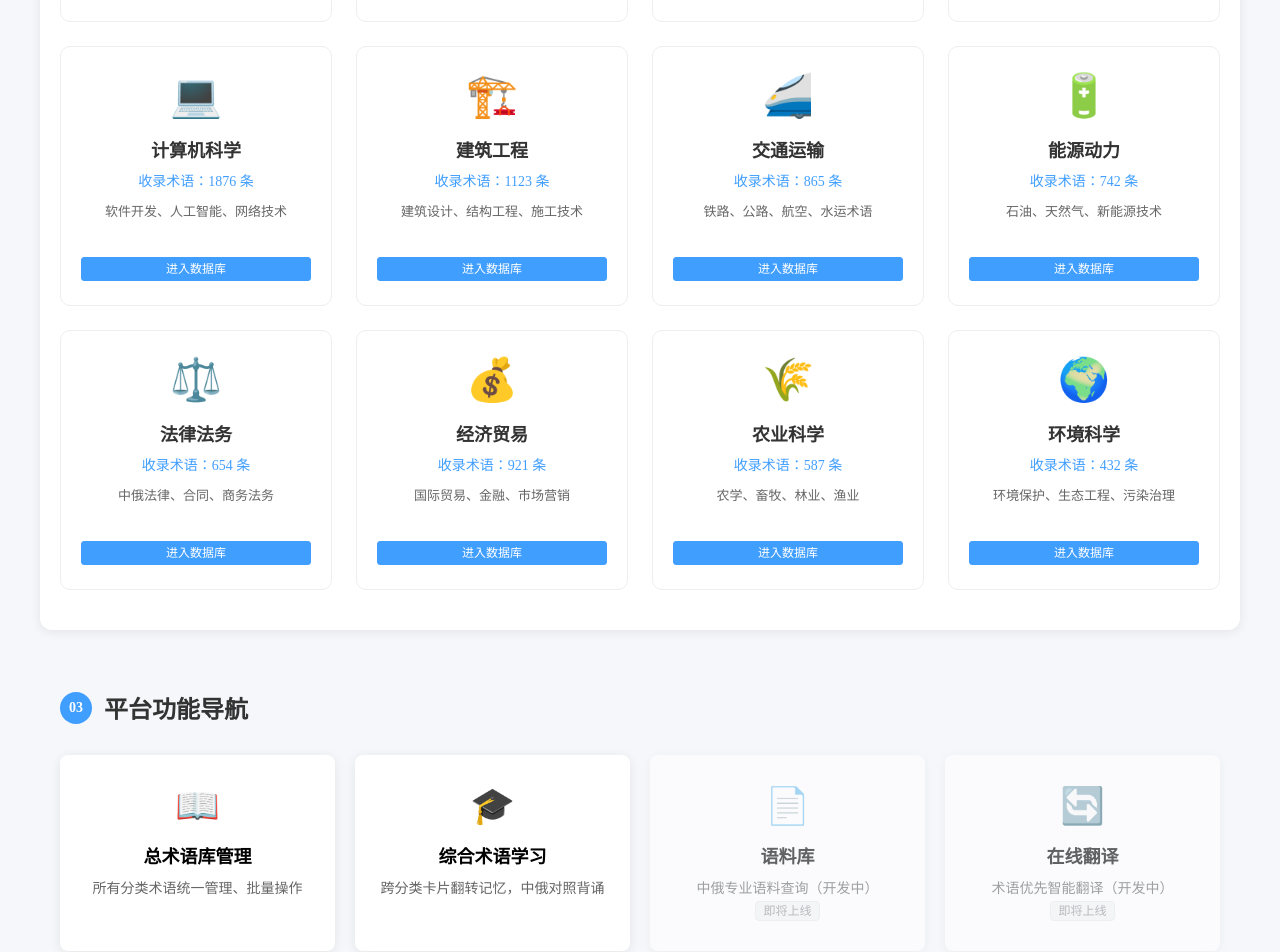
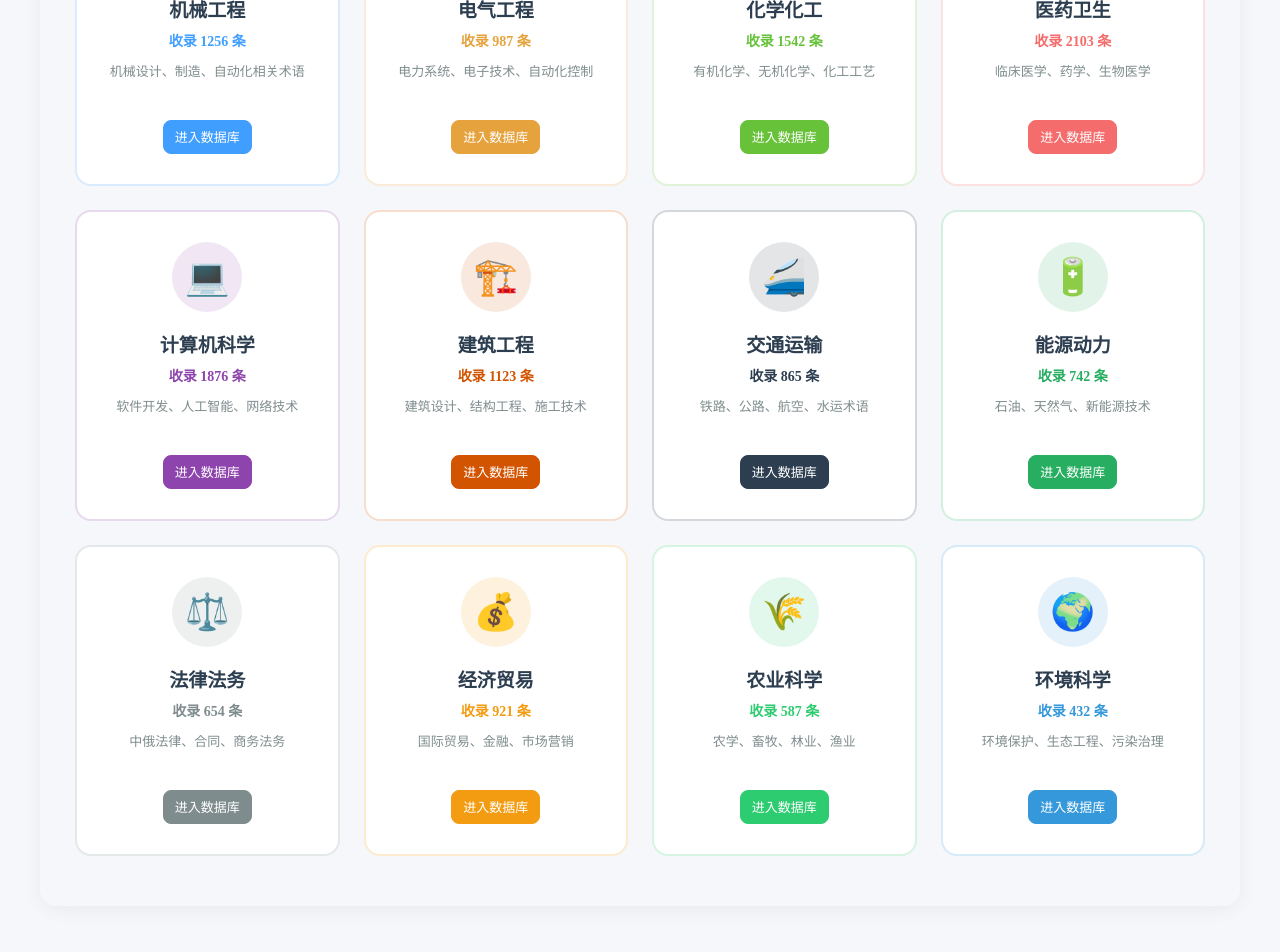
Before and after one commit to Florence3272/SutixAI, a Vue app in the folder SutixAI_1.1/sutix-front/sutix-front/: page /home in a window 1280 px wide. Shown: the part 1240-2192 px from the top of the page. Built offline with nearby package versions, Linux system fonts and the light colour scheme.

Commit message:
Update Home.vue

```diff
--- a/SutixAI_1.1/sutix-front/sutix-front/src/pages/user/Home.vue
+++ b/SutixAI_1.1/sutix-front/sutix-front/src/pages/user/Home.vue
@@ -2,7 +2,7 @@
 <Header />
   <div class="home">
     <!-- 全屏Banner -->
-    <div class="banner">
+    <div class="banner" :style="{backgroundImage: `url(${bannerImg})`}">
       <div class="banner-overlay"></div>
       <div class="banner-content">
         <h1>📚 中-俄 专业术语库平台</h1>
@@ -31,10 +31,79 @@
       </div>
     </div>
 
+
+    <!-- 平台功能入口 -->
+    <div class="section">
+      <div class="section-title">
+        <span class="num">01</span>
+        <span>平台功能导航</span>
+      </div>
+      <div class="module-grid">
+        <div class="module-card" @click="$router.push('/term-list')">
+          <div class="card-icon">📖</div>
+          <div class="card-title">总术语库管理</div>
+          <div class="card-desc">所有分类术语统一管理、批量操作</div>
+        </div>
+        <div class="module-card" @click="$router.push('/term-study')">
+          <div class="card-icon">🎓</div>
+          <div class="card-title">综合术语学习</div>
+          <div class="card-desc">跨分类卡片翻转记忆，中俄对照背诵</div>
+        </div>
+        <div class="module-card disabled">
+          <div class="card-icon">📄</div>
+          <div class="card-title">语料库</div>
+          <div class="card-desc">中俄专业语料查询（开发中）</div>
+          <el-tag size="small" type="info" class="mt-2">即将上线</el-tag>
+        </div>
+        <div class="module-card disabled">
+          <div class="card-icon">🔄</div>
+          <div class="card-title">在线翻译</div>
+          <div class="card-desc">术语优先智能翻译（开发中）</div>
+          <el-tag size="small" type="info" class="mt-2">即将上线</el-tag>
+        </div>
+      </div>
+    </div>
+  </div>
+
+    <!-- 专业分类数据库展示区 -->
+    <div class="section category-section">
+      <div class="section-title">
+        <span class="num">02</span>
+        <span>专业分类数据库</span>
+      </div>
+
+      <div class="category-grid">
+        <div
+          v-for="(category, index) in categoryList"
+          :key="index"
+          class="category-card"
+          @click="goToCategoryDatabase(category.id)"
+          :style="{ borderColor: category.color + '33' }"
+        >
+          <!-- 图标圆形背景 -->
+          <div class="category-icon-wrap" :style="{ background: category.color + '22' }">
+            <div class="category-icon" :style="{ color: category.color }">{{ category.icon }}</div>
+          </div>
+
+          <div class="category-title">{{ category.name }}</div>
+
+          <div class="category-count" :style="{ color: category.color }">
+            收录 {{ category.termCount }} 条
+          </div>
+
+          <div class="category-desc">{{ category.description }}</div>
+
+          <el-button type="primary" size="small" class="enter-btn" :style="{ background: category.color, borderColor: category.color }">
+            进入数据库
+          </el-button>
+        </div>
+      </div>
+    </div>
+
     <!-- 精选中俄术语卡片区 -->
     <div class="section">
       <div class="section-title">
-        <span class="num">01</span>
+        <span class="num">03</span>
         <span>精选中俄术语</span>
       </div>
 
@@ -87,67 +156,11 @@
       </div>
     </div>
 
-    <!-- 专业分类数据库展示区（核心修改：跳转至独立分库） -->
-    <div class="section category-section">
-      <div class="section-title">
-        <span class="num">02</span>
-        <span>专业分类数据库</span>
-      </div>
-
-      <div class="category-grid">
-        <div
-          v-for="(category, index) in categoryList"
-          :key="index"
-          class="category-card"
-          @click="goToCategoryDatabase(category.id)"
-        >
-          <div class="category-icon">{{ category.icon }}</div>
-          <div class="category-title">{{ category.name }}</div>
-          <div class="category-count">收录术语：{{ category.termCount }} 条</div>
-          <div class="category-desc">{{ category.description }}</div>
-          <el-button type="primary" size="small" class="enter-btn">
-            进入数据库
-          </el-button>
-        </div>
-      </div>
-    </div>
-
-    <!-- 平台功能入口 -->
-    <div class="section">
-      <div class="section-title">
-        <span class="num">03</span>
-        <span>平台功能导航</span>
-      </div>
-      <div class="module-grid">
-        <div class="module-card" @click="$router.push('/term-list')">
-          <div class="card-icon">📖</div>
-          <div class="card-title">总术语库管理</div>
-          <div class="card-desc">所有分类术语统一管理、批量操作</div>
-        </div>
-        <div class="module-card" @click="$router.push('/term-study')">
-          <div class="card-icon">🎓</div>
-          <div class="card-title">综合术语学习</div>
-          <div class="card-desc">跨分类卡片翻转记忆，中俄对照背诵</div>
-        </div>
-        <div class="module-card disabled">
-          <div class="card-icon">📄</div>
-          <div class="card-title">语料库</div>
-          <div class="card-desc">中俄专业语料查询（开发中）</div>
-          <el-tag size="small" type="info" class="mt-2">即将上线</el-tag>
-        </div>
-        <div class="module-card disabled">
-          <div class="card-icon">🔄</div>
-          <div class="card-title">在线翻译</div>
-          <div class="card-desc">术语优先智能翻译（开发中）</div>
-          <el-tag size="small" type="info" class="mt-2">即将上线</el-tag>
-        </div>
-      </div>
-    </div>
-  </div>
 </template>
 
 <script setup>
 import Header from '@/components/Header.vue'
+import bannerImg from '@/img/500d20e282f6d5ed4029532465757cd1.jpg'
 
 import { ref, computed, onMounted, watch } from 'vue'
 import { useRouter } from 'vue-router'
@@ -160,20 +173,20 @@ const startIndex = ref(0)
 const searchLoading = ref(false)
 const isAnimating = ref(false)
 
-// 分类数据库列表（可直接在此添加/修改你的十几个分类）
+// 【升级】每个分类自带专属颜色
 const categoryList = ref([
-  { id: 'mechanical', name: '机械工程', icon: '⚙️', termCount: 1256, description: '机械设计、制造、自动化相关术语' },
-  { id: 'electrical', name: '电气工程', icon: '⚡', termCount: 987, description: '电力系统、电子技术、自动化控制' },
-  { id: 'chemical', name: '化学化工', icon: '🧪', termCount: 1542, description: '有机化学、无机化学、化工工艺' },
-  { id: 'medical', name: '医药卫生', icon: '💊', termCount: 2103, description: '临床医学、药学、生物医学' },
-  { id: 'computer', name: '计算机科学', icon: '💻', termCount: 1876, description: '软件开发、人工智能、网络技术' },
-  { id: 'construction', name: '建筑工程', icon: '🏗️', termCount: 1123, description: '建筑设计、结构工程、施工技术' },
-  { id: 'transport', name: '交通运输', icon: '🚄', termCount: 865, description: '铁路、公路、航空、水运术语' },
-  { id: 'energy', name: '能源动力', icon: '🔋', termCount: 742, description: '石油、天然气、新能源技术' },
-  { id: 'legal', name: '法律法务', icon: '⚖️', termCount: 654, description: '中俄法律、合同、商务法务' },
-  { id: 'economic', name: '经济贸易', icon: '💰', termCount: 921, description: '国际贸易、金融、市场营销' },
-  { id: 'agricultural', name: '农业科学', icon: '🌾', termCount: 587, description: '农学、畜牧、林业、渔业' },
-  { id: 'environmental', name: '环境科学', icon: '🌍', termCount: 432, description: '环境保护、生态工程、污染治理' }
+  { id: 'mechanical', name: '机械工程', icon: '⚙️', color: '#409eff', termCount: 1256, description: '机械设计、制造、自动化相关术语' },
+  { id: 'electrical', name: '电气工程', icon: '⚡', color: '#e6a23c', termCount: 987, description: '电力系统、电子技术、自动化控制' },
+  { id: 'chemical', name: '化学化工', icon: '🧪', color: '#67c23a', termCount: 1542, description: '有机化学、无机化学、化工工艺' },
+  { id: 'medical', name: '医药卫生', icon: '💊', color: '#f56c6c', termCount: 2103, description: '临床医学、药学、生物医学' },
+  { id: 'computer', name: '计算机科学', icon: '💻', color: '#8e44ad', termCount: 1876, description: '软件开发、人工智能、网络技术' },
+  { id: 'construction', name: '建筑工程', icon: '🏗️', color: '#d35400', termCount: 1123, description: '建筑设计、结构工程、施工技术' },
+  { id: 'transport', name: '交通运输', icon: '🚄', color: '#2c3e50', termCount: 865, description: '铁路、公路、航空、水运术语' },
+  { id: 'energy', name: '能源动力', icon: '🔋', color: '#27ae60', termCount: 742, description: '石油、天然气、新能源技术' },
+  { id: 'legal', name: '法律法务', icon: '⚖️', color: '#7f8c8d', termCount: 654, description: '中俄法律、合同、商务法务' },
+  { id: 'economic', name: '经济贸易', icon: '💰', color: '#f39c12', termCount: 921, description: '国际贸易、金融、市场营销' },
+  { id: 'agricultural', name: '农业科学', icon: '🌾', color: '#2ecc71', termCount: 587, description: '农学、畜牧、林业、渔业' },
+  { id: 'environmental', name: '环境科学', icon: '🌍', color: '#3498db', termCount: 432, description: '环境保护、生态工程、污染治理' }
 ])
 
 // 每页展示4张中俄术语卡片
@@ -192,14 +205,13 @@ const currentPage = computed(() => {
   return Math.floor(startIndex.value / 4)
 })
 
-// 读取本地中俄术语数据（精选术语来自各分类随机抽取）
+// 读取本地中俄术语数据
 const loadTerms = () => {
   try {
     const data = localStorage.getItem('sutix-term-list')
     if (data) {
       allTerms.value = JSON.parse(data)
     } else {
-      // 初始化示例数据（实际项目中从各分类数据库抽取）
       const sampleTerms = [
         { name: '人工智能', ruName: 'Искусственный интеллект', category: 'computer' },
         { name: '机器学习', ruName: 'Машинное обучение', category: 'computer' },
@@ -222,91 +234,55 @@ const loadTerms = () => {
 // 上一组
 const prevTerm = () => {
   if (isAnimating.value) return
-
   isAnimating.value = true
-  if (startIndex.value > 0) {
-    startIndex.value -= 4
-  } else {
-    startIndex.value = Math.max(0, allTerms.value.length - 4)
-  }
-
-  setTimeout(() => {
-    isAnimating.value = false
-  }, 300)
+  startIndex.value = startIndex.value > 0 ? startIndex.value - 4 : Math.max(0, allTerms.value.length - 4)
+  setTimeout(() => isAnimating.value = false, 300)
 }
 
 // 下一组
 const nextTerm = () => {
   if (isAnimating.value) return
-
   isAnimating.value = true
-  if (startIndex.value + 4 < allTerms.value.length) {
-    startIndex.value += 4
-  } else {
-    startIndex.value = 0
-  }
-
-  setTimeout(() => {
-    isAnimating.value = false
-  }, 300)
+  startIndex.value = startIndex.value + 4 < allTerms.value.length ? startIndex.value + 4 : 0
+  setTimeout(() => isAnimating.value = false, 300)
 }
 
 // 跳转到指定页
 const goToPage = (pageIndex) => {
   if (isAnimating.value || pageIndex === currentPage.value) return
-
   isAnimating.value = true
   startIndex.value = pageIndex * 4
-
-  setTimeout(() => {
-    isAnimating.value = false
-  }, 300)
+  setTimeout(() => isAnimating.value = false, 300)
 }
 
-// 跳转到术语详情页
+// 术语详情
 const goToTermDetail = (index) => {
   router.push(`/term-detail?index=${index}`)
 }
 
-// 核心修改：跳转到独立的分类数据库页面
+// 进入分类数据库
 const goToCategoryDatabase = (categoryId) => {
-  router.push({
-    path: `/category/${categoryId}`
-  })
+  router.push({ path: `/category/${categoryId}` })
 }
 
-// 首页搜索跳转（全站搜索）
+// 搜索
 const handleSearch = () => {
-  if (!searchText.value.trim()) {
-    ElMessage.warning('请输入搜索内容')
-    return
-  }
-
+  if (!searchText.value.trim()) return ElMessage.warning('请输入搜索内容')
   searchLoading.value = true
-
   setTimeout(() => {
     searchLoading.value = false
-    router.push({
-      path: '/term-list',
-      query: { search: searchText.value.trim() }
-    })
+    router.push({ path: '/term-list', query: { search: searchText.value.trim() } })
   }, 500)
 }
 
-onMounted(() => {
-  loadTerms()
+onMounted(() => loadTerms())
+
+watch(() => allTerms.value.length, (newLength) => {
+  if (startIndex.value >= newLength && newLength > 0) {
+    startIndex.value = Math.max(0, newLength - 4)
+  }
 })
-
-watch(
-  () => allTerms.value.length,
-  (newLength) => {
-    if (startIndex.value >= newLength && newLength > 0) {
-      startIndex.value = Math.max(0, newLength - 4)
-    }
-  }
-)
 </script>
-
 
 <style scoped>
 .home {
@@ -315,14 +291,15 @@ watch(
   background-color: #f5f7fa;
 }
 
-/* 顶部大图Banner */
+/* Banner */
 .banner {
   position: relative;
   width: 100%;
   height: 400px;
-  background: url('https://picsum.photos/1920/400?random=10') center/cover no-repeat;
+  background-position: center;
+  background-size: cover;
+  background-repeat: no-repeat;
 }
-
 .banner-overlay {
   position: absolute;
   top: 0;
@@ -331,7 +308,6 @@ watch(
   height: 100%;
   background: rgba(0, 0, 0, 0.55);
 }
-
 .banner-content {
   position: relative;
   z-index: 1;
@@ -339,13 +315,11 @@ watch(
   padding: 120px 20px 0;
   color: #fff;
 }
-
 .banner-content h1 {
   font-size: 40px;
   margin-bottom: 15px;
   letter-spacing: 4px;
 }
-
 .banner-content p {
   font-size: 18px;
   opacity: 0.9;
@@ -353,13 +327,12 @@ watch(
   letter-spacing: 2px;
 }
 
-/* 通用区块样式 */
+/* 区块 */
 .section {
   max-width: 1200px;
   margin: 60px auto;
   padding: 0 20px;
 }
-
 .section-title {
   display: flex;
   align-items: center;
@@ -368,7 +341,6 @@ watch(
   margin-bottom: 30px;
   color: #333;
 }
-
 .section-title .num {
   background: #409eff;
   color: #fff;
@@ -382,7 +354,7 @@ watch(
   margin-right: 12px;
 }
 
-/* 空数据状态 */
+/* 空状态 */
 .empty-state {
   text-align: center;
   padding: 60px 0;
@@ -391,28 +363,19 @@ watch(
   box-shadow: 0 2px 12px rgba(0,0,0,0.08);
 }
 
-/* 术语卡片轮播容器 */
+/* 轮播 */
 .carousel-container {
   position: relative;
   padding: 0 40px 40px;
 }
-
 .arrow-btn {
   position: absolute;
   top: 50%;
   transform: translateY(-50%);
   z-index: 10;
 }
-
-.arrow-btn.left {
-  left: 0;
-}
-
-.arrow-btn.right {
-  right: 0;
-}
-
-/* 轮播指示器 */
+.arrow-btn.left { left: 0; }
+.arrow-btn.right { right: 0; }
 .carousel-indicators {
   position: absolute;
   bottom: 0;
@@ -421,7 +384,6 @@ watch(
   display: flex;
   gap: 8px;
 }
-
 .indicator-dot {
   width: 8px;
   height: 8px;
@@ -430,25 +392,20 @@ watch(
   cursor: pointer;
   transition: all 0.3s;
 }
-
 .indicator-dot.active {
   width: 24px;
   border-radius: 4px;
   background: #409eff;
 }
 
-/* 中俄术语卡片网格 */
+/* 术语卡片 */
 .term-grid {
   display: grid;
   grid-template-columns: repeat(4, 1fr);
   gap: 24px;
   transition: opacity 0.3s ease;
 }
-
-.term-grid.fade-enter {
-  opacity: 0;
-}
-
+.term-grid.fade-enter { opacity: 0; }
 .term-card {
   background: #fff;
   border: 1px solid #eee;
@@ -459,95 +416,93 @@ watch(
   transition: all 0.3s ease;
   box-shadow: 0 2px 8px rgba(0,0,0,0.06);
 }
-
 .term-card:hover {
   transform: translateY(-6px);
   box-shadow: 0 8px 24px rgba(64,158,255,0.15);
   border-color: #409eff;
 }
+.zh { font-size: 22px; font-weight: bold; color: #333; margin-bottom: 12px; }
+.ru { font-size: 16px; color: #666; line-height: 1.4; }
 
-/* 中俄文字样式 */
-.zh {
-  font-size: 22px;
-  font-weight: bold;
-  color: #333;
-  margin-bottom: 12px;
+/* ====================================== */
+/* 【高颜值升级】专业分类卡片样式 */
+/* ====================================== */
+.category-section {
+
+  padding: 50px 35px;
+  border-radius: 16px;
+  box-shadow: 0 3px 20px rgba(0,0,0,0.06);
 }
-
-.ru {
-  font-size: 16px;
-  color: #666;
-  line-height: 1.4;
-}
-
-/* 分类数据库样式（核心新增） */
-.category-section {
-  background: #fff;
-  padding: 40px 20px;
-  border-radius: 12px;
-  box-shadow: 0 2px 12px rgba(0,0,0,0.08);
-}
-
 .category-grid {
   display: grid;
   grid-template-columns: repeat(4, 1fr);
   gap: 24px;
 }
-
 .category-card {
-  border: 1px solid #eee;
-  border-radius: 10px;
-  padding: 24px 20px;
+  position: relative;
+  border-width: 2px;
+  border-style: solid;
+  border-color: #eee;
+  border-radius: 16px;
+  padding: 30px 24px;
   text-align: center;
-  transition: all 0.3s ease;
+  transition: all 0.35s ease;
   cursor: pointer;
+  background: #fff;
+}
+.category-card:hover {
+  transform: translateY(-8px);
+  box-shadow: 0 12px 30px rgba(0,0,0,0.08);
 }
 
-.category-card:hover {
-  transform: translateY(-5px);
-  box-shadow: 0 8px 24px rgba(64,158,255,0.12);
-  border-color: #409eff;
+/* 图标容器 */
+.category-icon-wrap {
+  width: 70px;
+  height: 70px;
+  margin: 0 auto 18px;
+  border-radius: 50%;
+  display: flex;
+  align-items: center;
+  justify-content: center;
+}
+.category-icon {
+  font-size: 36px;
 }
 
-.category-icon {
-  font-size: 42px;
-  margin-bottom: 16px;
+/* 文字 */
+.category-title {
+  font-size: 19px;
+  font-weight: 600;
+  color: #2c3e50;
+  margin-bottom: 8px;
+}
+.category-count {
+  font-size: 14px;
+  font-weight: 600;
+  margin-bottom: 12px;
+}
+.category-desc {
+  font-size: 13px;
+  color: #7f8c8d;
+  line-height: 1.5;
+  margin-bottom: 20px;
+  min-height: 38px;
 }
 
-.category-title {
-  font-size: 18px;
-  font-weight: bold;
-  color: #333;
-  margin-bottom: 8px;
-}
-
-.category-count {
-  font-size: 14px;
-  color: #409eff;
-  margin-bottom: 12px;
+/* 按钮 */
+.enter-btn {
+  border-radius: 8px;
+  height: 34px;
+  font-size: 13px;
   font-weight: 500;
 }
 
-.category-desc {
-  font-size: 13px;
-  color: #666;
-  line-height: 1.5;
-  margin-bottom: 16px;
-  height: 39px;
-  overflow: hidden;
-}
-
-.enter-btn {
-  width: 100%;
-}
-
-/* 功能模块网格 */
+/* 功能模块 */
 .module-grid {
   display: grid;
   grid-template-columns: repeat(4, 1fr);
   gap: 20px;
 }
-
 .module-card {
   background: #fff;
   padding: 30px 20px;
@@ -557,92 +512,31 @@ watch(
   cursor: pointer;
   transition: all 0.3s;
 }
-
 .module-card:hover:not(.disabled) {
   transform: translateY(-5px);
   box-shadow: 0 8px 24px rgba(64,158,255,0.15);
 }
-
 .module-card.disabled {
   opacity: 0.6;
   cursor: not-allowed;
 }
+.card-icon { font-size: 36px; margin-bottom: 15px; }
+.card-title { font-size: 18px; font-weight: bold; margin-bottom: 10px; }
+.card-desc { color: #666; font-size: 14px; line-height: 1.6; }
 
-.card-icon {
-  font-size: 36px;
-  margin-bottom: 15px;
+/* 响应式 */
+@media (max-width: 1200px) {
+  .category-grid { grid-template-columns: repeat(3, 1fr); }
 }
-
-.card-title {
-  font-size: 18px;
-  font-weight: bold;
-  margin-bottom: 10px;
+@media (max-width: 1024px) {
+  .term-grid { grid-template-columns: repeat(2, 1fr); }
+  .category-grid { grid-template-columns: repeat(2, 1fr); }
+  .module-grid { grid-template-columns: repeat(2, 1fr); }
 }
-
-.card-desc {
-  color: #666;
-  font-size: 14px;
-  line-height: 1.6;
-}
-
-/* 响应式设计 */
-@media (max-width: 1200px) {
-  .category-grid {
-    grid-template-columns: repeat(3, 1fr);
-  }
-}
-
-@media (max-width: 1024px) {
-  .term-grid {
-    grid-template-columns: repeat(2, 1fr);
-  }
-
-  .category-grid {
-    grid-template-columns: repeat(2, 1fr);
-  }
-
-  .module-grid {
-    grid-template-columns: repeat(2, 1fr);
-  }
-}
-
 @media (max-width: 768px) {
-  .banner {
-    height: 350px;
-  }
-
-  .banner-content {
-    padding-top: 100px;
-  }
-
-  .banner-content h1 {
-    font-size: 28px;
-    letter-spacing: 2px;
-  }
-
-  .banner-content p {
-    font-size: 16px;
-    letter-spacing: 1px;
-  }
-
-  .section {
-    margin: 40px auto;
-  }
-
-  .term-grid {
-    grid-template-columns: 1fr;
-  }
-
-  .category-grid {
-    grid-template-columns: 1fr;
-  }
-
-  .module-grid {
-    grid-template-columns: 1fr;
-  }
-
-  .carousel-container {
-    padding: 0 30px 40px;
-  }
+  .banner { height: 350px; }
+  .banner-content { padding-top: 100px; }
+  .banner-content h1 { font-size: 28px; }
+  .term-grid, .category-grid, .module-grid { grid-template-columns: 1fr; }
 }
 </style>
```
